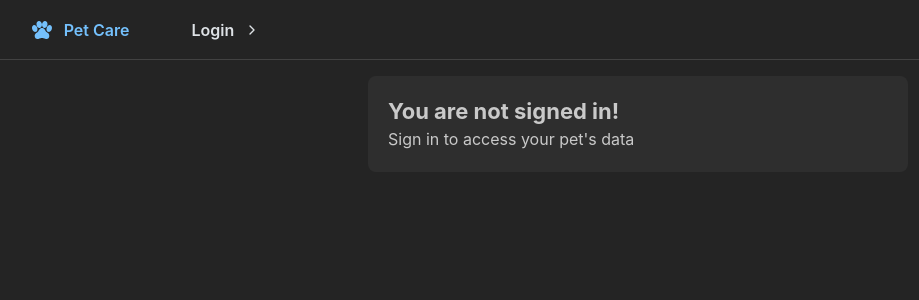
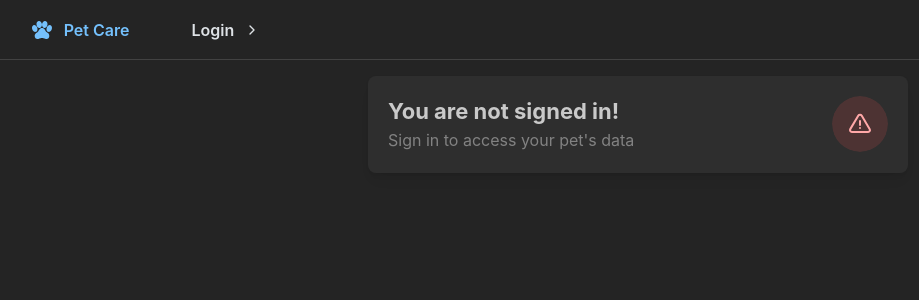
Before and after one commit to potat-dev/pet-care, a Next.js app: page /add/pet in a window 1280 px wide. Shown: the top 300 px of the page, without its empty margins (2-921 px from the left). Built offline with nearby package versions, Linux system fonts and the light colour scheme; no server answers.

Commit message:
fix skeleton and not signed card

```diff
--- a/src/components/Loader.tsx
+++ /dev/null
@@ -1,5 +0,0 @@
-import { Loader } from '@mantine/core';
-
-export default function Loading({ className }: { className: any }) {
-  return <Loader className={className} />;
-}
--- a/src/components/LoadingSkeleton.tsx
+++ b/src/components/LoadingSkeleton.tsx
@@ -1,11 +1,11 @@
-import { Skeleton } from '@mantine/core';
+import { Container, Skeleton } from '@mantine/core';
 
 export function LoadingSkeleton() {
   return (
-    <>
+    <Container size="xs" px={0}>
       <Skeleton height={12} radius="xl" />
       <Skeleton height={12} mt={8} radius="xl" />
       <Skeleton height={12} mt={8} width="70%" radius="xl" />
-    </>
+    </Container>
   );
 }
--- a/src/components/NotSignedCard.tsx
+++ b/src/components/NotSignedCard.tsx
@@ -1,11 +1,19 @@
-import { Card, Container, Title, Text } from '@mantine/core';
+import { Card, Container, Title, Text, Stack, Avatar, Group } from '@mantine/core';
+import { IconAlertTriangle } from '@tabler/icons-react';
 
 export function NotSignedCard() {
   return (
     <Container size="xs" px={0}>
-      <Card padding="lg" radius="md">
-        <Title order={3}>You are not signed in!</Title>
-        <Text>Sign in to access your pet&apos;s data</Text>
+      <Card shadow="sm" padding="lg" radius="md">
+        <Group justify="space-between">
+          <Stack gap={1}>
+            <Title order={3}>You are not signed in!</Title>
+            <Text c="dimmed">Sign in to access your pet&apos;s data</Text>
+          </Stack>
+          <Avatar src={null} radius="xl" size="lg" color="red">
+            <IconAlertTriangle size="1.5rem" />
+          </Avatar>
+        </Group>
       </Card>
     </Container>
   );
```
